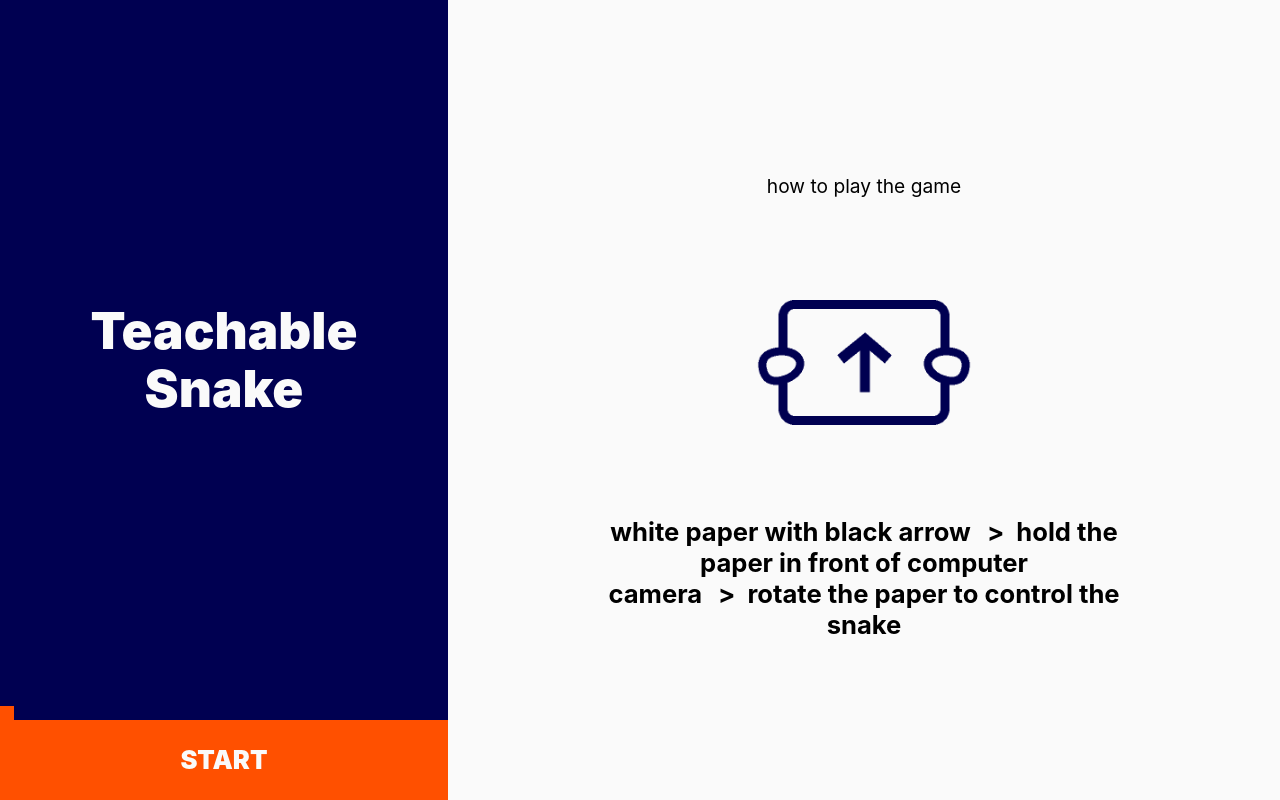
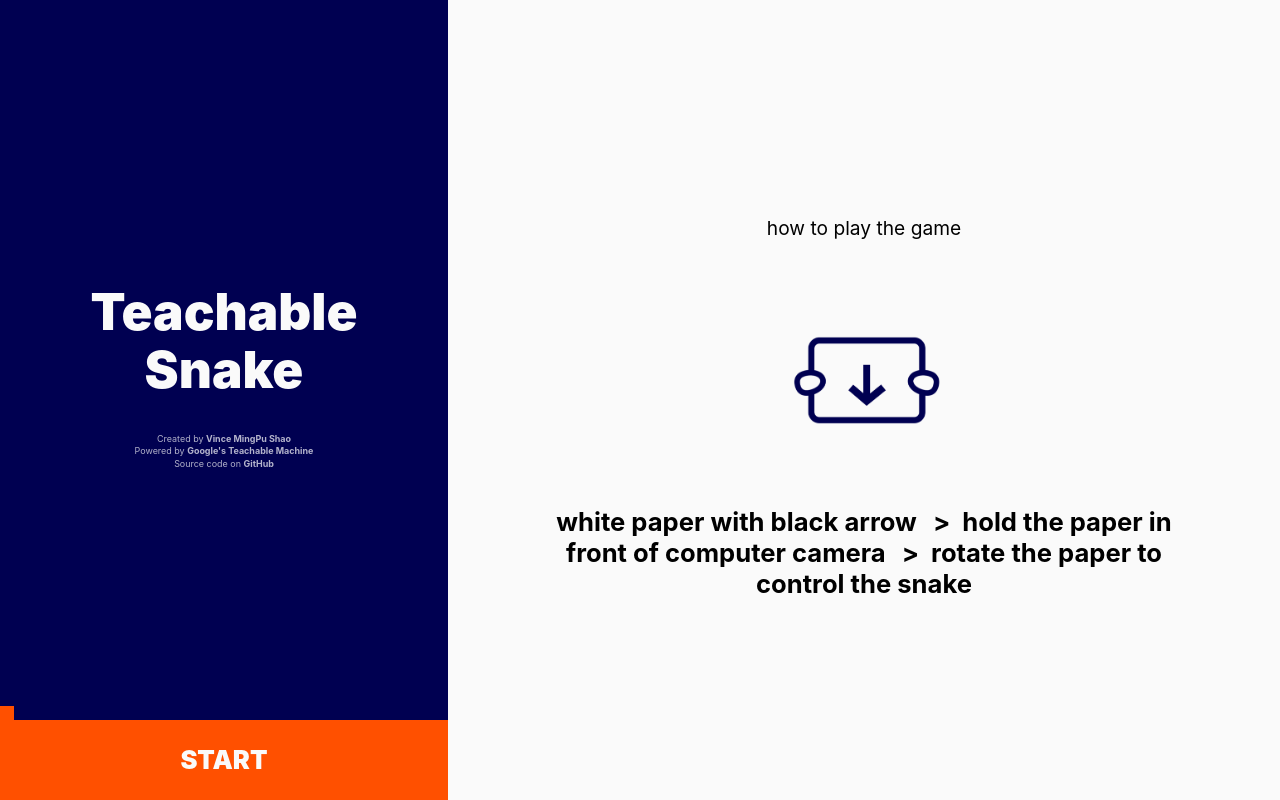
Before and after one commit to vince19972/TeachableSnake, a React (Create React App) app: page / in a window 1280 px wide. Built offline with nearby package versions, Linux system fonts and the light colour scheme.

Commit message:
:lipstick: enhance entry view UI

```diff
--- a/src/App.css
+++ b/src/App.css
@@ -1,3 +1,8 @@
 .App {
 	background-color: var(--c_theme-primary);
 }
+
+.-flex-column {
+	display: flex;
+		flex-direction: column;
+}
--- a/src/components/EntryBoard/EntryBoard.scss
+++ b/src/components/EntryBoard/EntryBoard.scss
@@ -9,10 +9,7 @@
 .left-side {
 	max-width: 35vw;
 		min-width: 35vw;
-	display: flex;
-		flex-direction: column;
 	background-color: var(--c_theme-primary);
-}
 
 	.left-side__top {
 		flex-grow: 2;
@@ -39,6 +36,65 @@
 		}
 	}
 
+	.left-side__btm {
+		height: 10vh;
+		display: flex;
+			align-items: center;
+			justify-content: center;
+	}
+
+}
+
+.right-side {
+	flex-grow: 2;
+	text-align: center;
+}
+
+.start-btn {
+	font-size: 2vw;
+	font-weight: 900;
+	color: var(--c_light);
+	text-align: center;
+	width: 100%;
+	height: 100%;
+	background-color: var(--c_orange);
+
+	&:hover {
+		cursor: pointer;
+		background-color: #F5A623;
+	}
+}
+
+.main {
+	text-align: center;
+	color: var(--c_light);
+
+	.title {
+		font-size: 4vw;
+			font-weight: 900;
+			line-height: 4.5vw;
+	}
+	.infos {
+		font-size: 0.7vw;
+			line-height: 1vw;
+		width: 80%;
+			margin: 0 auto;
+		list-style: none;
+			padding: 0;
+		opacity: .7;
+
+		a {
+			color: white;
+			text-decoration: none;
+			font-weight: 700;
+
+			&:hover {
+				color: var(--c_orange);
+			}
+		}
+	}
+}
+
 @keyframes dot {
 	0% {
 		top: 0;
@@ -61,41 +117,3 @@
 		left: 0;
 	}
 }
-
-.left-side__btm {
-	height: 10vh;
-	display: flex;
-		align-items: center;
-		justify-content: center;
-}
-
-.right-side {
-	flex-grow: 2;
-	padding: 0 8vw;
-	text-align: center;
-}
-
-.start-btn {
-	font-size: 2vw;
-	font-weight: 900;
-	color: var(--c_light);
-	text-align: center;
-	width: 100%;
-	height: 100%;
-	background-color: var(--c_orange);
-
-	&:hover {
-		cursor: pointer;
-		background-color: #F5A623;
-	}
-}
-
-.main {
-	.title {
-		font-size: 4vw;
-			font-weight: 900;
-			text-align: center;
-			line-height: 4.5vw;
-		color: var(--c_light);
-	}
-}
--- a/src/components/EntryBoard/index.jsx
+++ b/src/components/EntryBoard/index.jsx
@@ -2,7 +2,6 @@ import React, { useContext } from 'react'
 import { StoreContext } from '../../context/StoreContext'
 import { types } from '../../context/reducers'
 import './EntryBoard.scss'
-import papers from '../../assets/icons/papers.gif'
 
 import InfoBoard from '../InfoBoard'
 
@@ -16,10 +15,15 @@ function EntryBoard () {
 
 	return (
 		<div id="EntryBoard">
-			<div className="left-side">
+			<div className="left-side -flex-column">
 				<div className="left-side__top">
 					<div className="main">
 						<h1 className="title">Teachable Snake</h1>
+						<ul className="infos">
+							<li className="info">Created by <a href="https://github.com/vince19972/TeachableSnake">Vince MingPu Shao</a></li>
+							<li className="info">Powered by <a href="https://teachablemachine.withgoogle.com/">Google's Teachable Machine</a></li>
+							<li className="info">Source code on <a href="https://github.com/vince19972/TeachableSnake">GitHub</a></li>
+						</ul>
 					</div>
 				</div>
 				<div className="left-side__btm">
--- a/src/components/InfoBoard/InfoBoard.scss
+++ b/src/components/InfoBoard/InfoBoard.scss
@@ -1,5 +1,6 @@
 #InfoBoard {
 	height: 100%;
+	padding: 0 8vw;
 }
 
 .tutorial {
@@ -8,7 +9,6 @@
 		align-items: center;
 		justify-content: center;
 	height: 100%;
-		max-width: 85%;
 	margin: 0 auto;
 
 	.top {
@@ -21,10 +21,18 @@
 	}
 
 	.image {
-		padding: 16px 0;
 		text-align: center;
-		img {
-			max-width: 45%;
+		max-width: 25vh;
+			height: 25vh;
+			max-height: 25vh;
+			margin: 0 auto;
+		overflow: hidden;
+
+		.sprite {
+			height: 100%;
+			background: url(../../assets/icons/sprite.png) left center;
+				background-size: cover;
+			animation: sprite 3s steps(4) infinite;
 		}
 	}
 	.steps {
@@ -42,3 +50,9 @@
 		}
 	}
 }
+
+@keyframes sprite {
+	100% {
+		background-position: -100vh;
+	}
+}
--- a/src/components/InfoBoard/index.jsx
+++ b/src/components/InfoBoard/index.jsx
@@ -1,6 +1,5 @@
-import React, { useContext } from 'react'
+import React from 'react'
 import './InfoBoard.scss'
-import papers from '../../assets/icons/papers.gif'
 
 function InfoBoard () {
 
@@ -12,7 +11,7 @@ function InfoBoard () {
 						<span>how to play the game</span>
 					</div>
 					<div className="image">
-						<img src={papers} alt="papers"/>
+						<div className="sprite"></div>
 					</div>
 				</div>
 				<div className="btm">
```
Also changed, not shown: src/assets/icons/sprite.png (added). Lines whose indentation alone changed are shown as unchanged.
